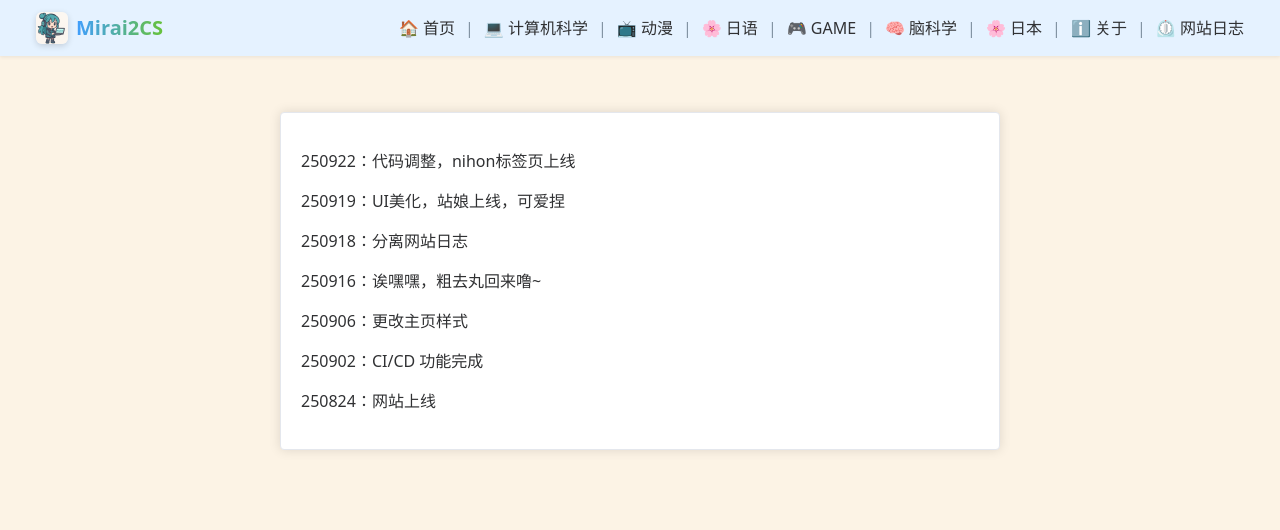
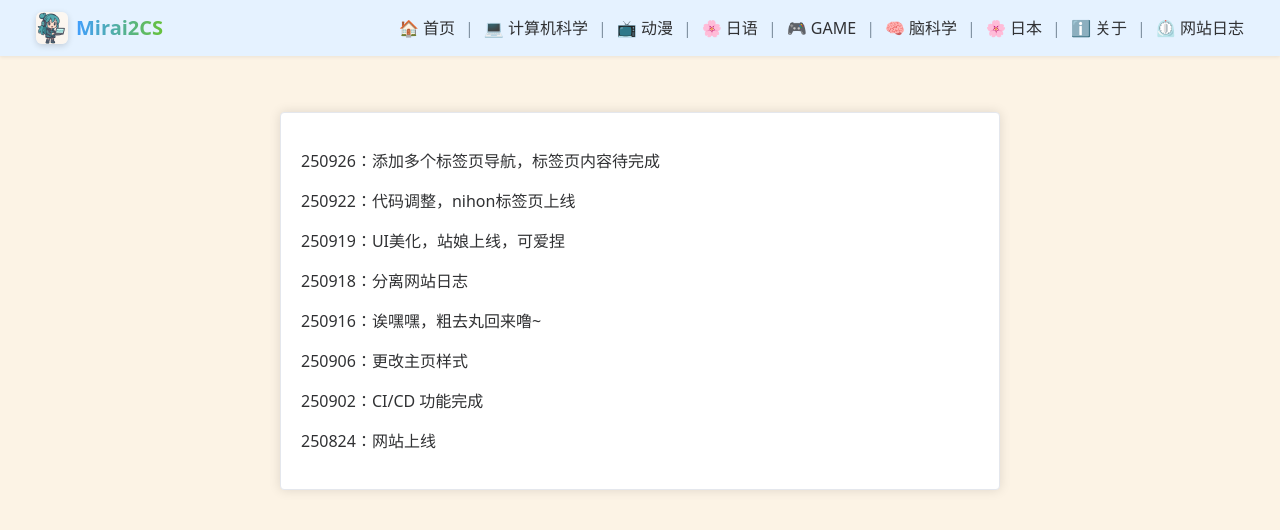
Before and after one commit to nono-easy/mirai2cs, a Vue app in the folder frontend/: page /history in a window 1280 px wide. Shown: the top 530 px of the page. Built offline with nearby package versions, Linux system fonts and the light colour scheme.

Commit message:
feat: 更新history页面

```diff
--- a/frontend/src/views/History.vue
+++ b/frontend/src/views/History.vue
@@ -32,6 +32,7 @@ const todayStr = computed(() => formatDate(now.value))
 
 // 日志数据
 const logs = ref([
+  { date: '250926', text: '添加多个标签页导航，标签页内容待完成' },
   { date: '250922', text: '代码调整，nihon标签页上线' },
   { date: '250919', text: 'UI美化，站娘上线，可爱捏' },
   { date: '250918', text: '分离网站日志' },
```
